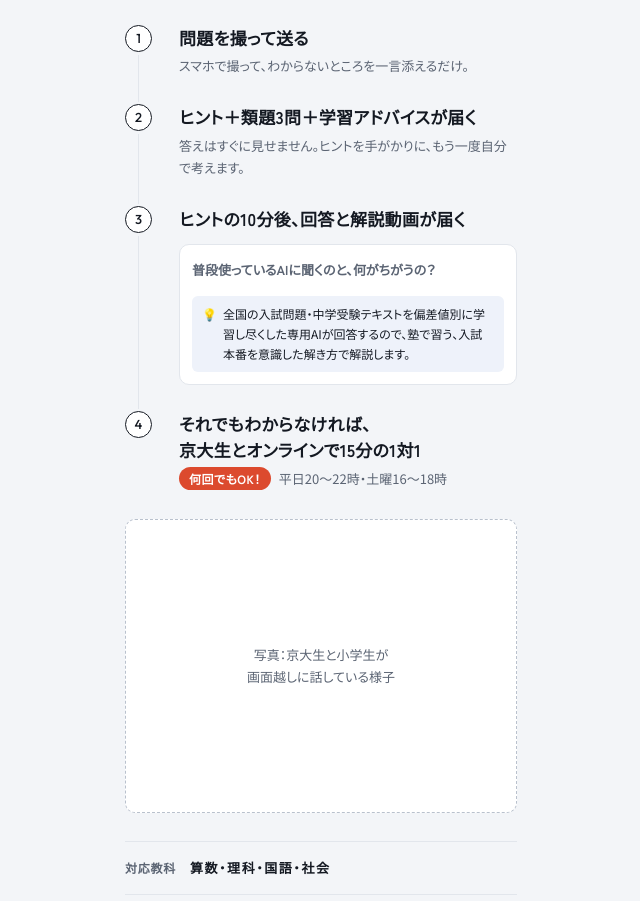
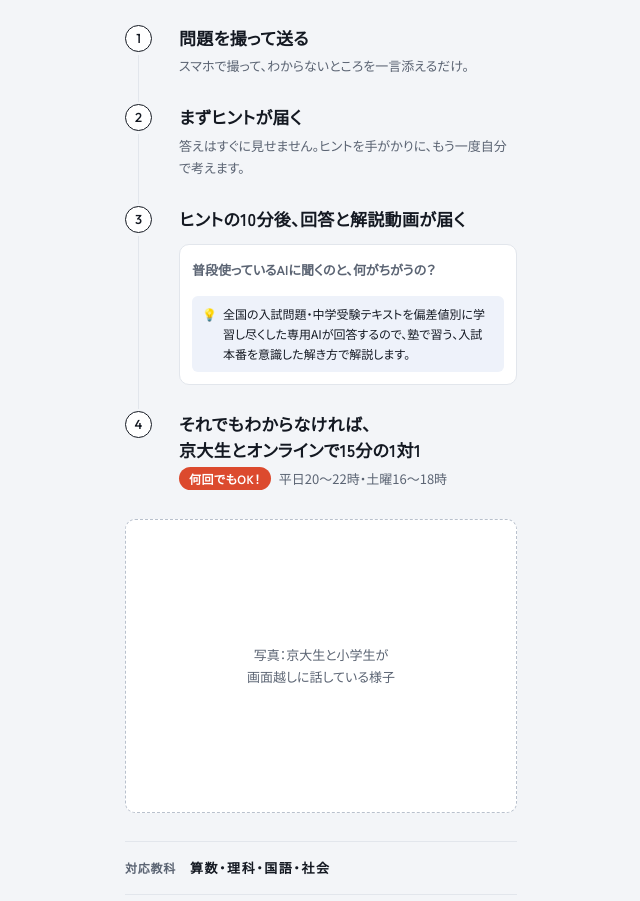
Before and after one commit to Herazika/go, a plain HTML site: page ookini-lp/index.html in a window 1280 px wide. Shown: the part 2495-3396 px from the top of the page, without its empty margins (319-959 px from the left). Drawn offline with Linux system fonts and the light colour scheme.

Commit message:
fix: おおきにLPから類題・学習アドバイスの記載を削除
Co-Authored-By: Claude Opus 5.5 <noreply@anthropic.com>

```diff
--- a/ookini-lp/index.html
+++ b/ookini-lp/index.html
@@ -334,7 +334,7 @@ h1,h2,h3{font-family:var(--display);font-weight:700;letter-spacing:.02em;text-wr
     </div>
     <ol class="steps">
       <li><span class="n">1</span><div class="t"><h3>問題を撮って送る</h3><p>スマホで撮って、わからないところを一言添えるだけ。</p></div></li>
-      <li><span class="n">2</span><div class="t"><h3><span class="nw">ヒント＋類題3問＋</span><span class="nw">学習アドバイスが届く</span></h3><p>答えはすぐに見せません。ヒントを手がかりに、もう一度自分で考えます。</p></div></li>
+      <li><span class="n">2</span><div class="t"><h3>まずヒントが届く</h3><p>答えはすぐに見せません。ヒントを手がかりに、もう一度自分で考えます。</p></div></li>
       <li><span class="n">3</span><div class="t"><h3><span class="nw">ヒントの10分後、</span><span class="nw">回答と解説動画が届く</span></h3>
                     <div class="vs">
             <p class="vs-q">普段使っているAIに聞くのと、何がちがうの？</p>
```
